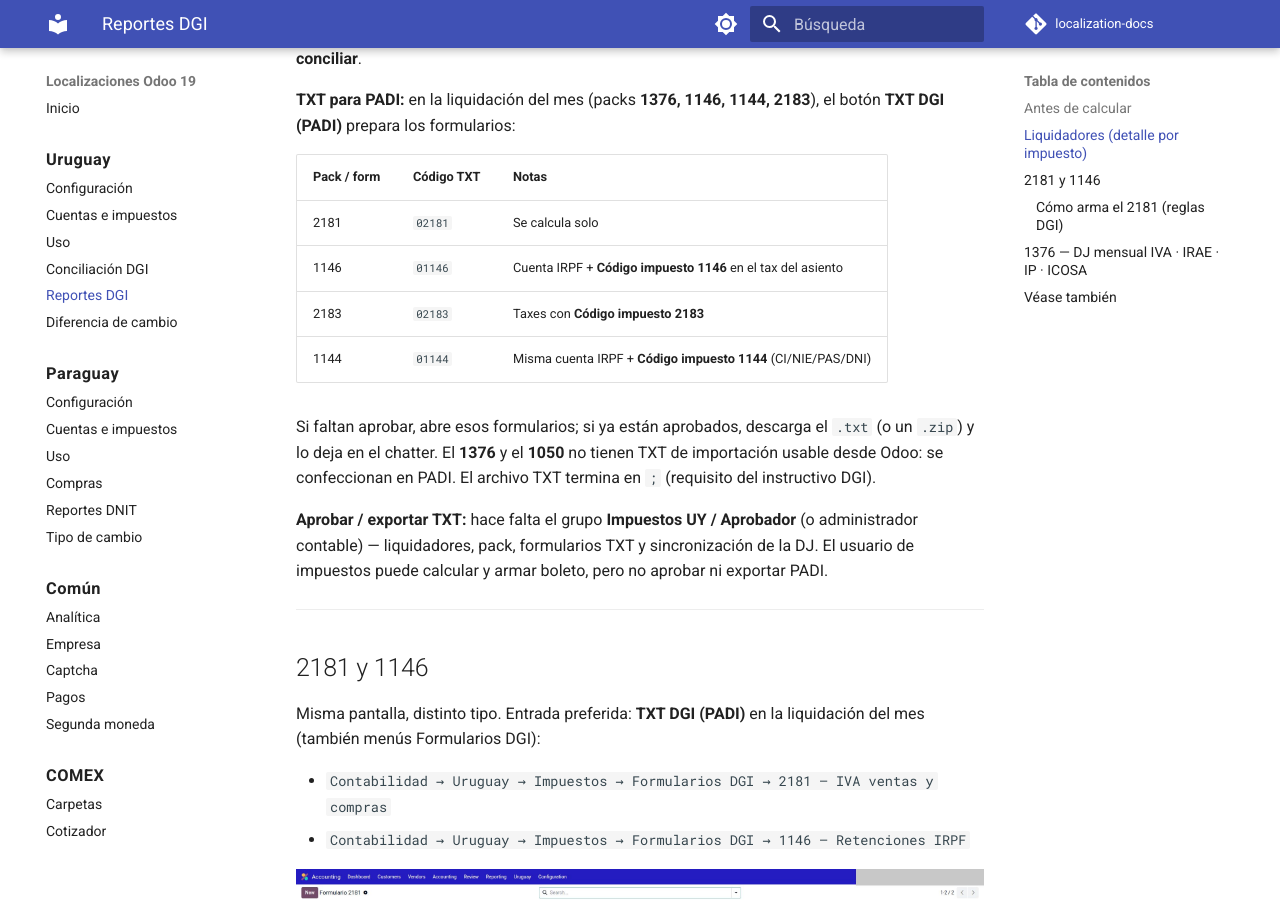
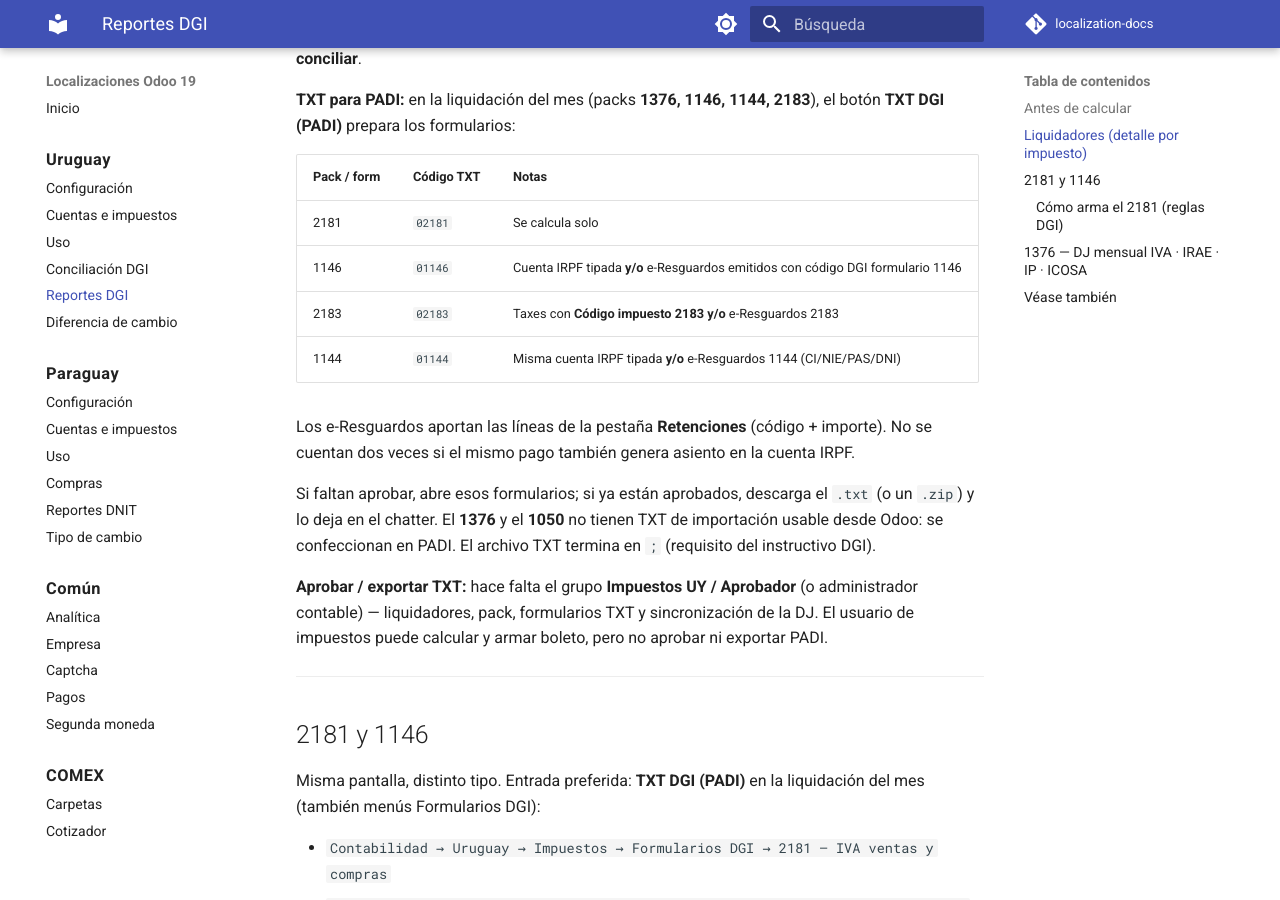
Before and after one commit to Pabloolano/localization-docs, an MkDocs documentation site: the page built from docs/uruguay/reportes.md, in a window 1280 px wide and 900 px high, scrolled down 2604 px. Built offline with MkDocs 1.6.1 and Material for MkDocs 9.7.7, drawn with Linux system fonts in a browser that asks for light colours; comment, search, counter and statistics services are not loaded.

Commit message:
docs(uy): 1146/1144/2183 también desde e-Resguardo
Alinea el manual con el puente retention.line → formularios PADI.

Co-authored-by: Cursor <cursoragent@cursor.com>

```diff
--- a/docs/uruguay/reportes.md
+++ b/docs/uruguay/reportes.md
@@ -69,9 +69,11 @@ Desde **Liquidación Mensual y Boleto de Pago**, en cada línea del pack usá **
 | Pack / form | Código TXT | Notas |
 |-------------|------------|--------|
 | 2181 | `02181` | Se calcula solo |
-| 1146 | `01146` | Cuenta IRPF + **Código impuesto 1146** en el tax del asiento |
-| 2183 | `02183` | Taxes con **Código impuesto 2183** |
-| 1144 | `01144` | Misma cuenta IRPF + **Código impuesto 1144** (CI/NIE/PAS/DNI) |
+| 1146 | `01146` | Cuenta IRPF tipada **y/o** e-Resguardos emitidos con código DGI formulario 1146 |
+| 2183 | `02183` | Taxes con **Código impuesto 2183** **y/o** e-Resguardos 2183 |
+| 1144 | `01144` | Misma cuenta IRPF tipada **y/o** e-Resguardos 1144 (CI/NIE/PAS/DNI) |
+
+Los e-Resguardos aportan las líneas de la pestaña **Retenciones** (código + importe). No se cuentan dos veces si el mismo pago también genera asiento en la cuenta IRPF.
 
 Si faltan aprobar, abre esos formularios; si ya están aprobados, descarga el `.txt` (o un `.zip`) y lo deja en el chatter. El **1376** y el **1050** no tienen TXT de importación usable desde Odoo: se confeccionan en PADI. El archivo TXT termina en `;` (requisito del instructivo DGI).
 
```
